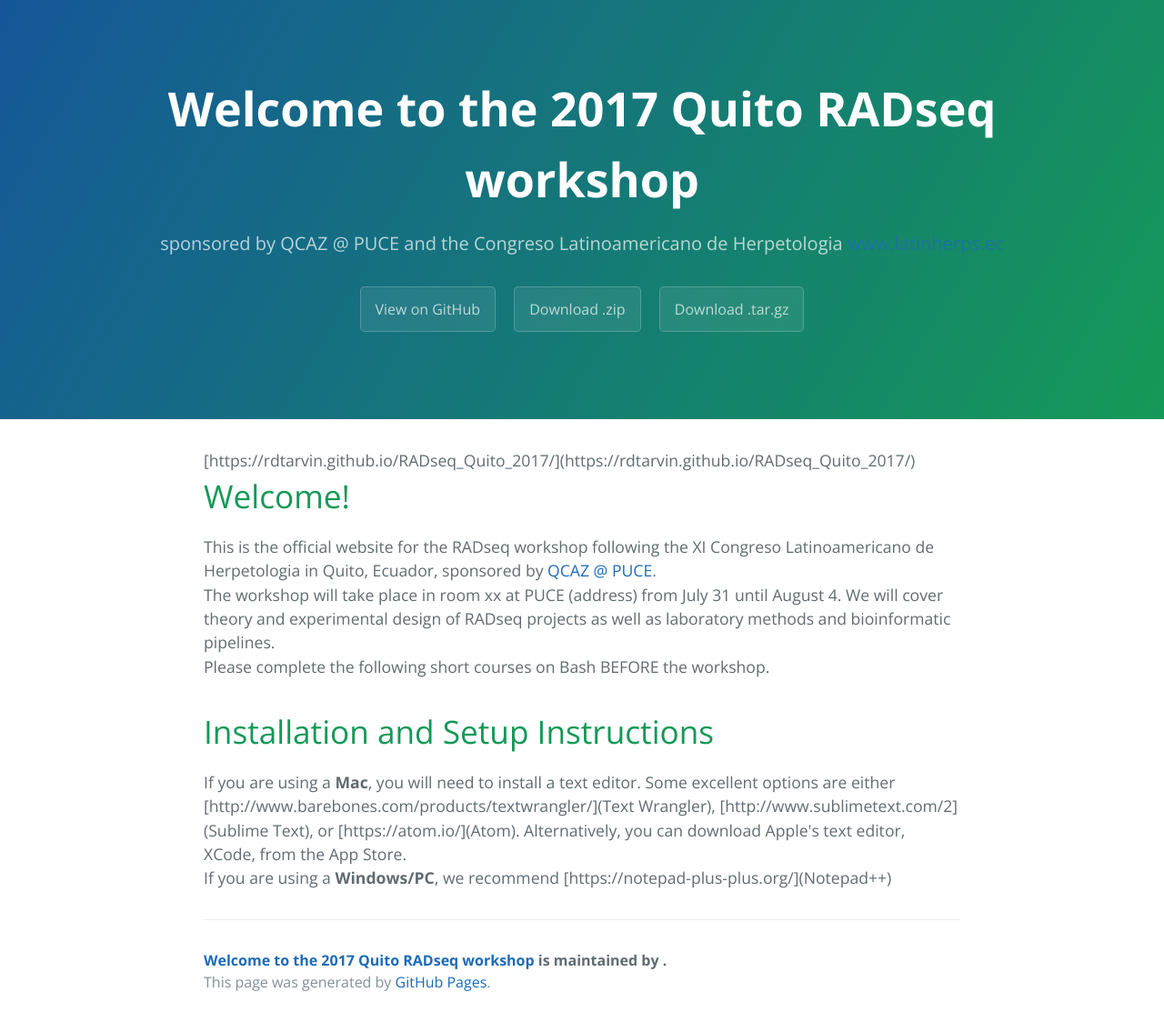
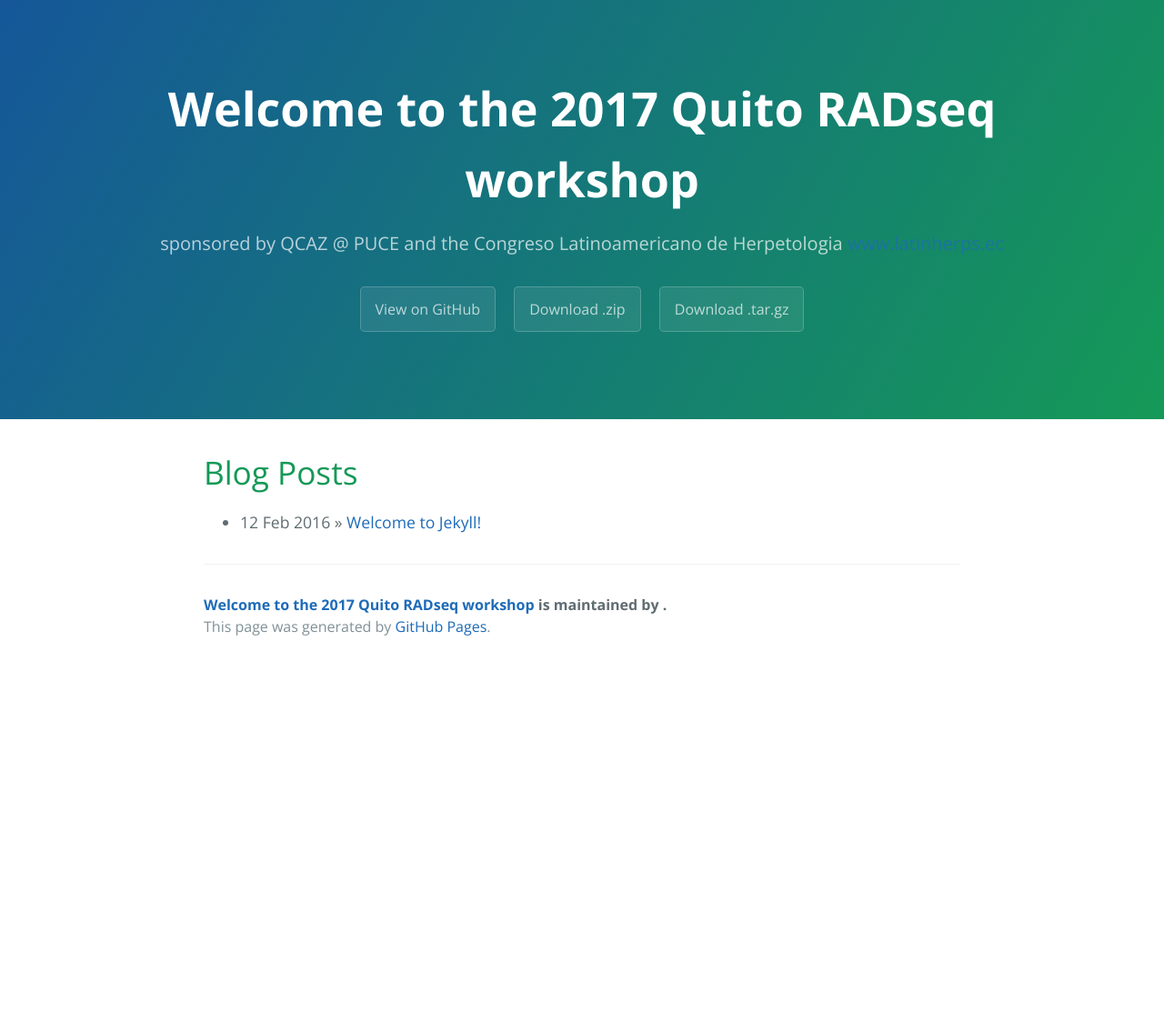
Before and after one commit to rdtarvin/RADseq_Quito_2017, a Jekyll site: the page built from index.html, in a window 1280 px wide. Shown: the whole page at 91% size. Built offline with Jekyll 4.4.1, drawn with Linux system fonts in a browser that asks for light colours; the list of posts is cut into pages by our own code; after the commit the page ends 900 px from its top, so only the background shows below that.

Commit message:
redoing _config

```diff
--- a/index.html
+++ b/index.html
@@ -3,20 +3,8 @@ layout: default
 title: {{ site.name }}
 ---
 
-[https://rdtarvin.github.io/RADseq_Quito_2017/](https://rdtarvin.github.io/RADseq_Quito_2017/)
-
-<h1>Welcome!</h1>
-This is the official website for the RADseq workshop following the XI Congreso Latinoamericano de Herpetologia in Quito, Ecuador, sponsored by <a href="http://zoologia.puce.edu.ec/Vertebrados/">QCAZ @ PUCE</a>.  <br>
-The workshop will take place in room xx at PUCE (address) from July 31 until August 4. We will cover theory and experimental design of RADseq projects as well as laboratory methods and bioinformatic pipelines.      <br>
-Please complete the following short courses on Bash BEFORE the workshop. <br>
 
 
-<h1>Installation and Setup Instructions</h1>
-If you are using a <b>Mac</b>, you will need to install a text editor. Some excellent options are either [http://www.barebones.com/products/textwrangler/](Text Wrangler), [http://www.sublimetext.com/2](Sublime Text), or [https://atom.io/](Atom). Alternatively, you can download Apple's text editor, XCode, from the App Store. <br>
-If you are using a <b>Windows/PC</b>, we recommend [https://notepad-plus-plus.org/](Notepad++)
-
-
-<!--
 <div id="home">
   <h1>Blog Posts</h1>
   <ul class="posts">
@@ -25,4 +13,3 @@ If you are using a <b>Windows/PC</b>, we recommend [https://notepad-plus-plus.or
     {% endfor %}
   </ul>
 </div>
- -->
```
